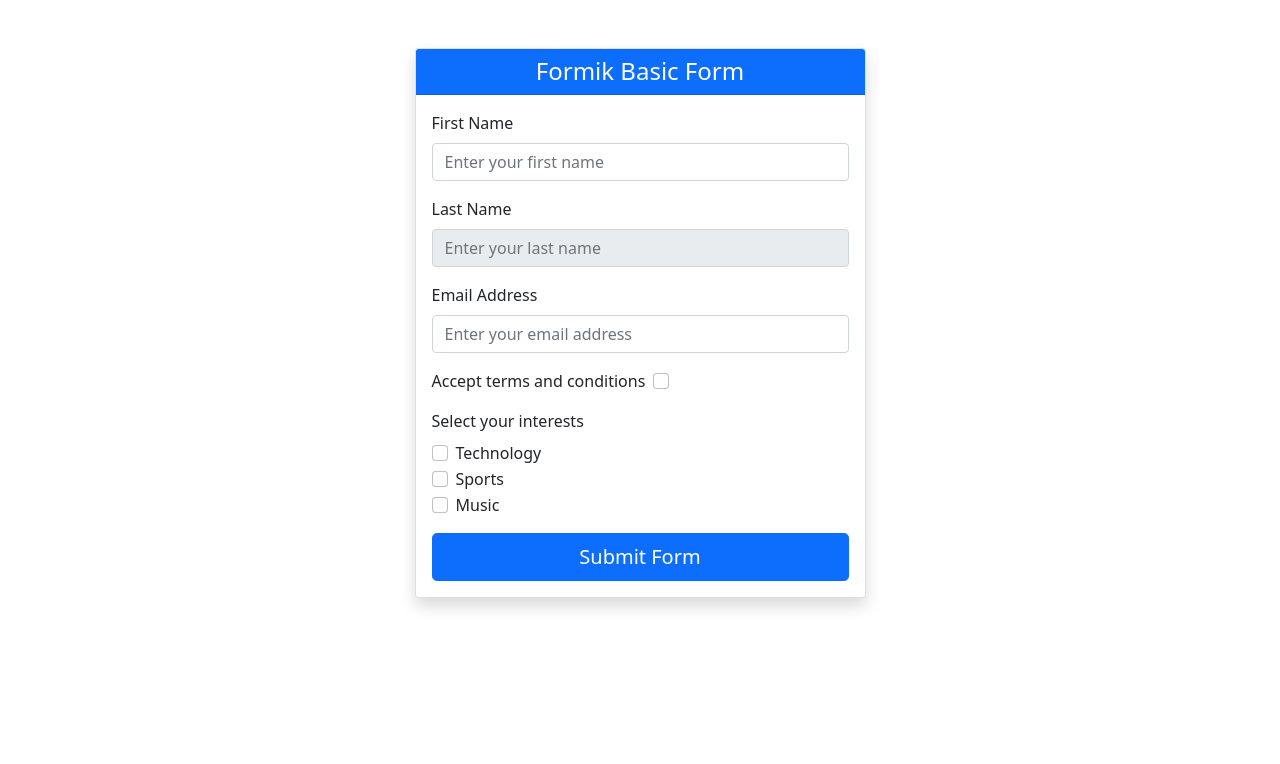
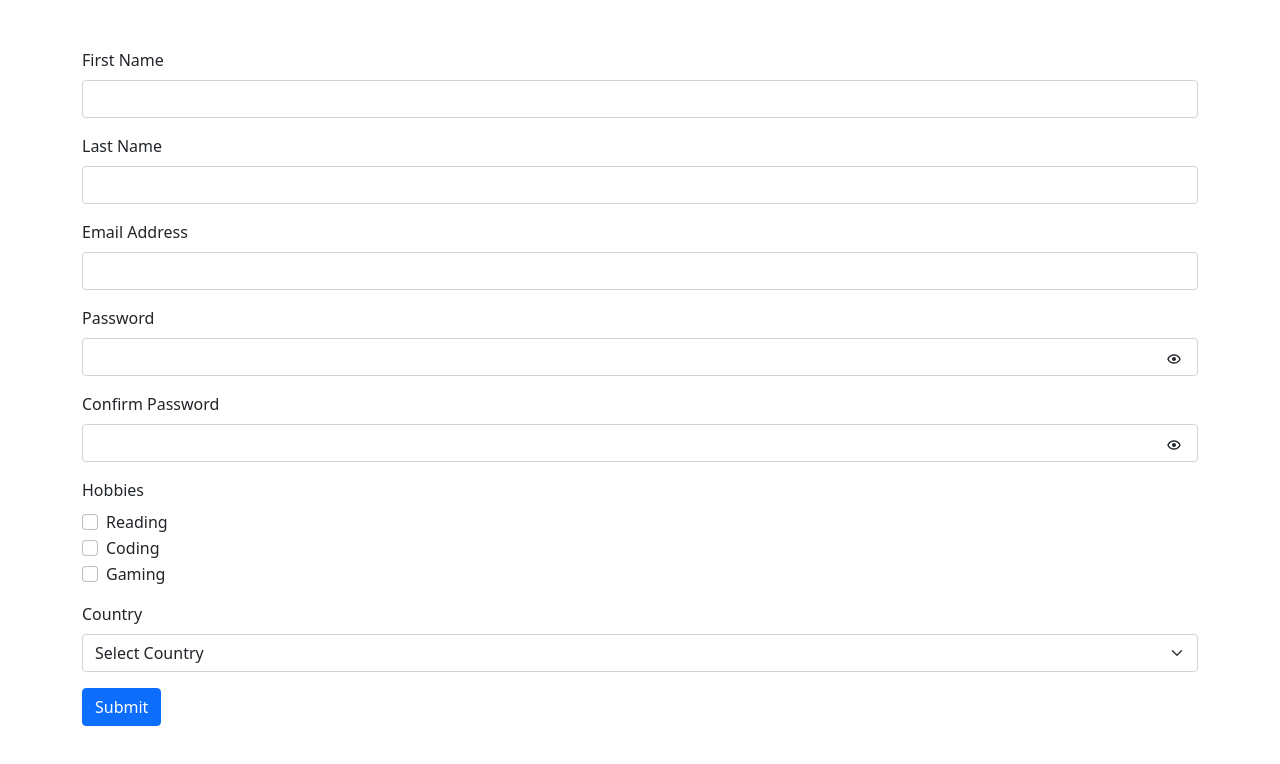
Before and after one commit to Vaibhavthanki/my-react-app, a React (Vite) app: page / in a window 1280 px wide. Shown: the top 764 px of the page. Built offline with nearby package versions, Linux system fonts and the light colour scheme.

Commit message:
Add FormikHook component with validation and form handling; update package.json and package-lock.json to include react-icons

```diff
--- a/package.json
+++ b/package.json
@@ -14,6 +14,7 @@
     "formik": "^2.4.6",
     "react": "^19.1.1",
     "react-dom": "^19.1.1",
+    "react-icons": "^5.5.0",
     "yup": "^1.7.1"
   },
   "devDependencies": {
--- a/src/App.jsx
+++ b/src/App.jsx
@@ -1,5 +1,6 @@
 import Counter from "./counter";
 import FormikBasicForm from "./FormikBasicForm";
+import FormikHook from "./FormikHook";
 import FormikWithValidation from "./FormikWithValidation";
 import Product from "./Product";
 import ProductList from "./ProductList";
@@ -18,7 +19,8 @@
     // <Registration />
     // <UserRegistration />
     // <FormikBasicForm />
-    <FormikWithValidation />
+    // <FormikWithValidation />
+    <FormikHook />
   );
 }
 
--- /dev/null
+++ b/src/FormikHook.jsx
@@ -0,0 +1,264 @@
+import { useFormik } from "formik";
+import * as Yup from "yup";
+import React, { useState } from "react";
+import { BiHide, BiShow } from "react-icons/bi";
+
+export default function FormikHook() {
+  const validationSchema = Yup.object().shape({
+    firstName: Yup.string().min(3).required("First Name is required"),
+    lastName: Yup.string().min(3).required("Last Name is required"),
+    email: Yup.string().email("Invalid email").required("Email is required"),
+    password: Yup.string()
+      .min(8, "Password must be at least 8 characters")
+      .matches(/[A-Z]/, "Password must contain at least one uppercase letter")
+      .matches(/[0-9]/, "Password must contain at least one number")
+      .matches(
+        /[@$!%*?&]/,
+        "Password must contain at least one special character"
+      )
+      .required("Password is required"),
+    confirmPassword: Yup.string()
+      .oneOf([Yup.ref("password"), null], "Passwords must match")
+      .required("Confirm Password is required"),
+    hobbies: Yup.array().min(1, "Select at least one hobby"),
+    country: Yup.string().required("Country is required"),
+  });
+
+  const formik = useFormik({
+    initialValues: {
+      firstName: "",
+      lastName: "",
+      email: "",
+      password: "",
+      confirmPassword: "",
+      hobbies: [],
+      country: "",
+    },
+    validationSchema,
+    onSubmit: (values) => {
+      console.log(values);
+    },
+  });
+
+  const {
+    touched,
+    errors,
+    handleSubmit,
+    handleChange,
+    handleBlur,
+    values,
+    // setFieldValue,
+    setValues,
+  } = formik;
+
+  const [hidePassword, setHidePassword] = useState(true);
+  const [hideConfirmPassword, setHideConfirmPassword] = useState(true);
+
+  const togglePassword = () => setHidePassword(!hidePassword);
+  const toggleConfirmPassword = () =>
+    setHideConfirmPassword(!hideConfirmPassword);
+
+  const handleHobbyChange = (e) => {
+    const { value, checked } = e.target;
+    const { hobbies } = values;
+    if (checked) {
+      setValues({
+        ...values,
+        hobbies: [...hobbies, value],
+      });
+      console.log(hobbies, "check", value);
+      //   setFieldValue("hobbies", [...hobbies, value]);
+    } else {
+      console.log(hobbies, "checkboth", value);
+      setValues({
+        ...values,
+        hobbies: hobbies.filter((hobby) => hobby !== value),
+      });
+
+      //   setFieldValue(
+      //     "hobbies",
+      //     hobbies.filter((hobby) => hobby !== value)
+      //   );
+    }
+  };
+  return (
+    <form onSubmit={handleSubmit} className="container mt-5">
+      <div className="mb-3">
+        <label htmlFor="firstName" className="form-label">
+          First Name
+        </label>
+        <input
+          type="text"
+          className="form-control"
+          id="firstName"
+          name="firstName"
+          onChange={handleChange}
+          onBlur={handleBlur}
+          value={values.firstName}
+        />
+        {touched.firstName && errors.firstName ? (
+          <div className="text-danger">{errors.firstName}</div>
+        ) : null}
+      </div>
+      <div className="mb-3">
+        <label htmlFor="lastName" className="form-label">
+          Last Name
+        </label>
+        <input
+          type="text"
+          className="form-control"
+          id="lastName"
+          name="lastName"
+          onChange={handleChange}
+          onBlur={handleBlur}
+          value={values.lastName}
+        />
+        {touched.lastName && errors.lastName ? (
+          <div className="text-danger">{errors.lastName}</div>
+        ) : null}
+      </div>
+      <div className="mb-3">
+        <label htmlFor="email" className="form-label">
+          Email Address
+        </label>
+        <input
+          type="email"
+          className="form-control"
+          id="email"
+          name="email"
+          onChange={handleChange}
+          onBlur={handleBlur}
+          value={values.email}
+        />
+        {touched.email && errors.email ? (
+          <div className="text-danger">{errors.email}</div>
+        ) : null}
+      </div>
+      <div className="mb-3">
+        <label htmlFor="password" className="form-label">
+          Password
+        </label>
+        <div className="position-relative">
+          <input
+            type={hidePassword ? "password" : "text"}
+            className="form-control"
+            id="password"
+            name="password"
+            onChange={handleChange}
+            onBlur={handleBlur}
+            value={values.password}
+          />
+          <div
+            onClick={togglePassword}
+            className="position-absolute top-50 end-0 translate-middle-y me-3 cursor-pointer"
+          >
+            {hidePassword ? <BiShow /> : <BiHide />}
+          </div>
+        </div>
+
+        {touched.password && errors.password ? (
+          <div className="text-danger">{errors.password}</div>
+        ) : null}
+      </div>
+      <div className="mb-3">
+        <label htmlFor="confirmPassword" className="form-label">
+          Confirm Password
+        </label>
+        <div className="position-relative">
+          <input
+            type={hideConfirmPassword ? "password" : "text"}
+            className="form-control"
+            id="confirmPassword"
+            name="confirmPassword"
+            onChange={handleChange}
+            onBlur={handleBlur}
+            value={values.confirmPassword}
+          />
+          <div
+            onClick={toggleConfirmPassword}
+            className="position-absolute top-50 end-0 translate-middle-y me-3 cursor-pointer"
+          >
+            {hideConfirmPassword ? <BiShow /> : <BiHide />}
+          </div>
+        </div>
+      </div>
+      {errors.confirmPassword && touched.confirmPassword && (
+        <div className="text-danger">{errors.confirmPassword}</div>
+      )}
+      <div className="mb-3">
+        <label className="form-label">Hobbies</label>
+        <div>
+          <div className="form-check">
+            <input
+              type="checkbox"
+              className="form-check-input"
+              id="hobby1"
+              name="hobbies"
+              value="reading"
+              onChange={handleHobbyChange}
+              checked={values.hobbies.includes("reading")}
+            />
+            <label className="form-check-label" htmlFor="hobby1">
+              Reading
+            </label>
+          </div>
+          <div className="form-check">
+            <input
+              type="checkbox"
+              className="form-check-input"
+              id="hobby2"
+              name="hobbies"
+              value="coding"
+              onChange={handleHobbyChange}
+              checked={values.hobbies.includes("coding")}
+            />
+            <label className="form-check-label" htmlFor="hobby2">
+              Coding
+            </label>
+          </div>
+          <div className="form-check">
+            <input
+              type="checkbox"
+              className="form-check-input"
+              id="hobby3"
+              name="hobbies"
+              value="gaming"
+              onChange={handleHobbyChange}
+              checked={values.hobbies.includes("gaming")}
+            />
+            <label className="form-check-label" htmlFor="hobby3">
+              Gaming
+            </label>
+          </div>
+        </div>
+      </div>
+      {errors.hobbies && touched.hobbies ? (
+        <div className="text-danger">{errors.hobbies}</div>
+      ) : null}
+      <div className="mb-3">
+        <label htmlFor="country" className="form-label">
+          Country
+        </label>
+        <select
+          id="country"
+          name="country"
+          className="form-select"
+          onChange={handleChange}
+          onBlur={handleBlur}
+          value={values.country}
+        >
+          <option value="">Select Country</option>
+          <option value="india">India</option>
+          <option value="usa">USA</option>
+          <option value="canada">Canada</option>
+        </select>
+        {touched.country && errors.country ? (
+          <div className="text-danger">{errors.country}</div>
+        ) : null}
+      </div>
+      <button type="submit" className="btn btn-primary">
+        Submit
+      </button>
+    </form>
+  );
+}
```
Also changed, not shown: 1 other file (tests, documents, lock files or other folders).
